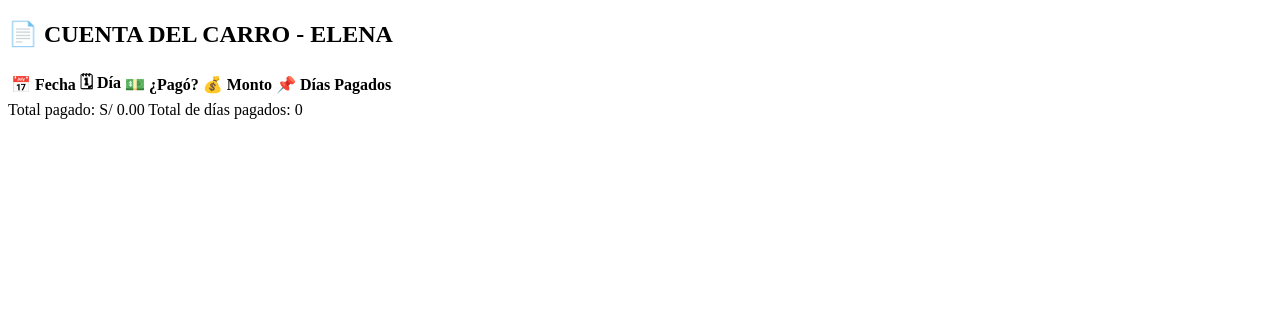
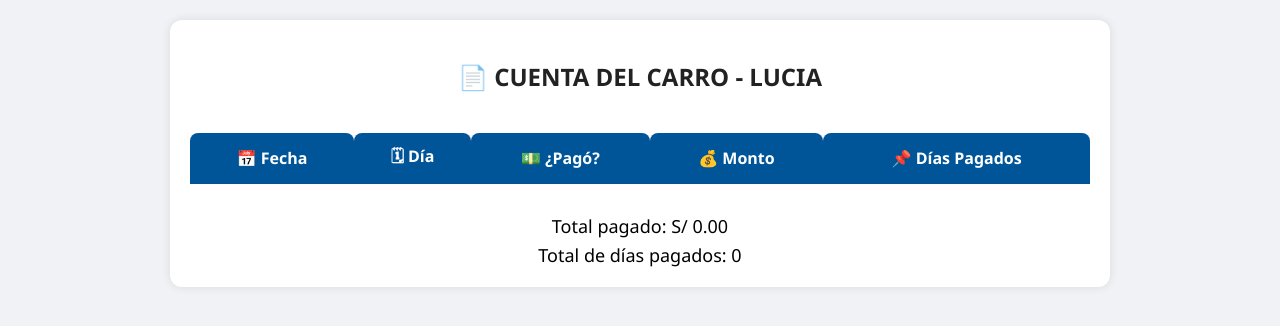
Before and after one commit to Arsua19/Junta, a plain HTML site: page cliente_Elena.html in a window 1280 px wide. Drawn offline with Linux system fonts and the light colour scheme; no server answers.

Commit message:
Update cliente_Elena.html

```diff
--- a/cliente_Elena.html
+++ b/cliente_Elena.html
@@ -2,14 +2,70 @@
 <html lang="es">
 <head>
   <meta charset="UTF-8">
-  <title>CUENTA DEL CARRO - ELENA</title>
+  <title>CUENTA DEL CARRO - LUCIA</title>
   <style>
-    /* Estilos iguales que tu ejemplo */
+    body {
+      font-family: 'Segoe UI', sans-serif;
+      background: #f0f2f5;
+      margin: 0;
+      padding: 20px;
+    }
+    h2 {
+      color: #222;
+      text-align: center;
+      margin-bottom: 30px;
+    }
+    .container {
+      max-width: 900px;
+      margin: auto;
+      background: #fff;
+      padding: 20px;
+      border-radius: 12px;
+      box-shadow: 0 0 10px rgba(0,0,0,0.1);
+    }
+    table {
+      width: 100%;
+      border-collapse: separate;
+      border-spacing: 0 10px;
+    }
+    thead th {
+      background: #005599;
+      color: white;
+      padding: 12px;
+      text-align: center;
+      border-top-left-radius: 8px;
+      border-top-right-radius: 8px;
+    }
+    tbody td {
+      background: #f9f9f9;
+      padding: 12px;
+      text-align: center;
+      border-radius: 8px;
+    }
+    tr.pago td {
+      background-color: #e0f7e9;
+      color: #155724;
+      font-weight: bold;
+    }
+    tr.no-pago td {
+      background-color: #fbeaea;
+      color: #7a1c1c;
+    }
+    #totales {
+      margin-top: 20px;
+      text-align: center;
+      font-size: 18px;
+    }
+    #totales span {
+      display: block;
+      margin-top: 5px;
+    }
   </style>
 </head>
 <body>
+
   <div class="container">
-    <h2>📄 CUENTA DEL CARRO - ELENA</h2>
+    <h2>📄 CUENTA DEL CARRO - LUCIA</h2>
     <table>
       <thead>
         <tr>
@@ -22,6 +78,7 @@
       </thead>
       <tbody id="tablaCliente"></tbody>
     </table>
+
     <div id="totales">
       <span id="totalPagado">Total pagado: S/ 0.00</span>
       <span id="totalDias">Total de días pagados: 0</span>
@@ -30,16 +87,19 @@
 
   <script type="module">
     import { initializeApp } from "https://www.gstatic.com/firebasejs/10.12.2/firebase-app.js";
-    import { getFirestore, collection, getDocs, query, orderBy } from "https://www.gstatic.com/firebasejs/10.12.2/firebase-firestore.js";
+    import {
+      getFirestore, collection, getDocs, query, orderBy
+    } from "https://www.gstatic.com/firebasejs/10.12.2/firebase-firestore.js";
 
     const firebaseConfig = {
-    apiKey: "AIzaSyB0Znv0HmW93BXC7oEAXqmDvdYzeRpSBFc",
-    authDomain: "junta-e4b33.firebaseapp.com",
-    projectId: "junta-e4b33",
-    storageBucket: "junta-e4b33.appspot.com",
-    messagingSenderId: "1061817924806",
-    appId: "1:1061817924806:web:1a0f7712524101ba816bc7"
-  };
+      apiKey: "AIzaSyAapctHWYLZQB2AJq93PaHIO8a-D525h84",
+      authDomain: "junta-cobros.firebaseapp.com",
+      projectId: "junta-cobros",
+      storageBucket: "junta-cobros.appspot.com",
+      messagingSenderId: "114984888186",
+      appId: "1:114984888186:web:f526903357bb8039d618c3"
+    };
+
     const app = initializeApp(firebaseConfig);
     const db = getFirestore(app);
 
@@ -57,13 +117,13 @@
 
       snapshot.forEach(doc => {
         const data = doc.data();
-        if (data.cliente !== "Elena") return;
 
         const monto = data.pago === "Sí" ? parseFloat(data.monto) : 0;
         const diasPagados = data.pago === "Sí" ? Math.floor(monto / 20) : 0;
         totalMonto += monto;
         totalDias += diasPagados;
 
+        // Manejo de fecha robusto: puede ser Timestamp o string
         let fechaTexto = "Sin fecha";
         if (data.fecha && typeof data.fecha.toDate === "function") {
           fechaTexto = data.fecha.toDate().toISOString().split("T")[0];
@@ -73,6 +133,7 @@
 
         const fila = document.createElement("tr");
         fila.className = data.pago === "Sí" ? "pago" : "no-pago";
+
         fila.innerHTML = `
           <td>${fechaTexto}</td>
           <td>${data.dia || ""}</td>
@@ -80,6 +141,7 @@
           <td>S/ ${monto.toFixed(2)}</td>
           <td>${diasPagados}</td>
         `;
+
         tabla.appendChild(fila);
       });
 
@@ -89,5 +151,6 @@
 
     cargarRegistros();
   </script>
+
 </body>
 </html>
```
